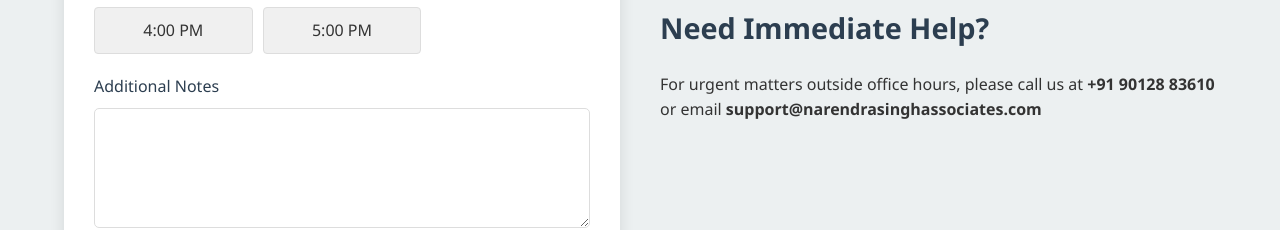
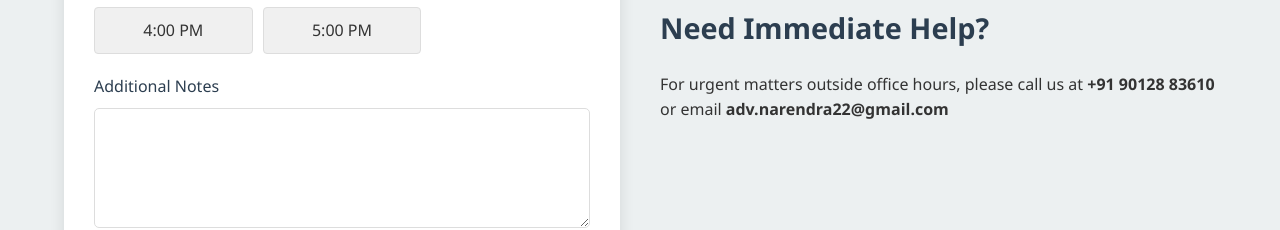
Before and after one commit to TaxEaseLegal/Taxeaselegal, a plain HTML site: page index.html in a window 1280 px wide. Shown: the part 3094-3324 px from the top of the page. Drawn offline with nearby package versions, Linux system fonts and the light colour scheme.

Commit message:
Update index.html

```diff
--- a/index.html
+++ b/index.html
@@ -942,7 +942,7 @@
                     </ul>
 
                     <h3>Need Immediate Help?</h3>
-                    <p>For urgent matters outside office hours, please call us at <strong>+91 90128 83610</strong> or email <strong>support@narendrasinghassociates.com</strong></p>
+                    <p>For urgent matters outside office hours, please call us at <strong>+91 90128 83610</strong> or email <strong>adv.narendra22@gmail.com</strong></p>
                 </div>
             </div>
         </div>
```
